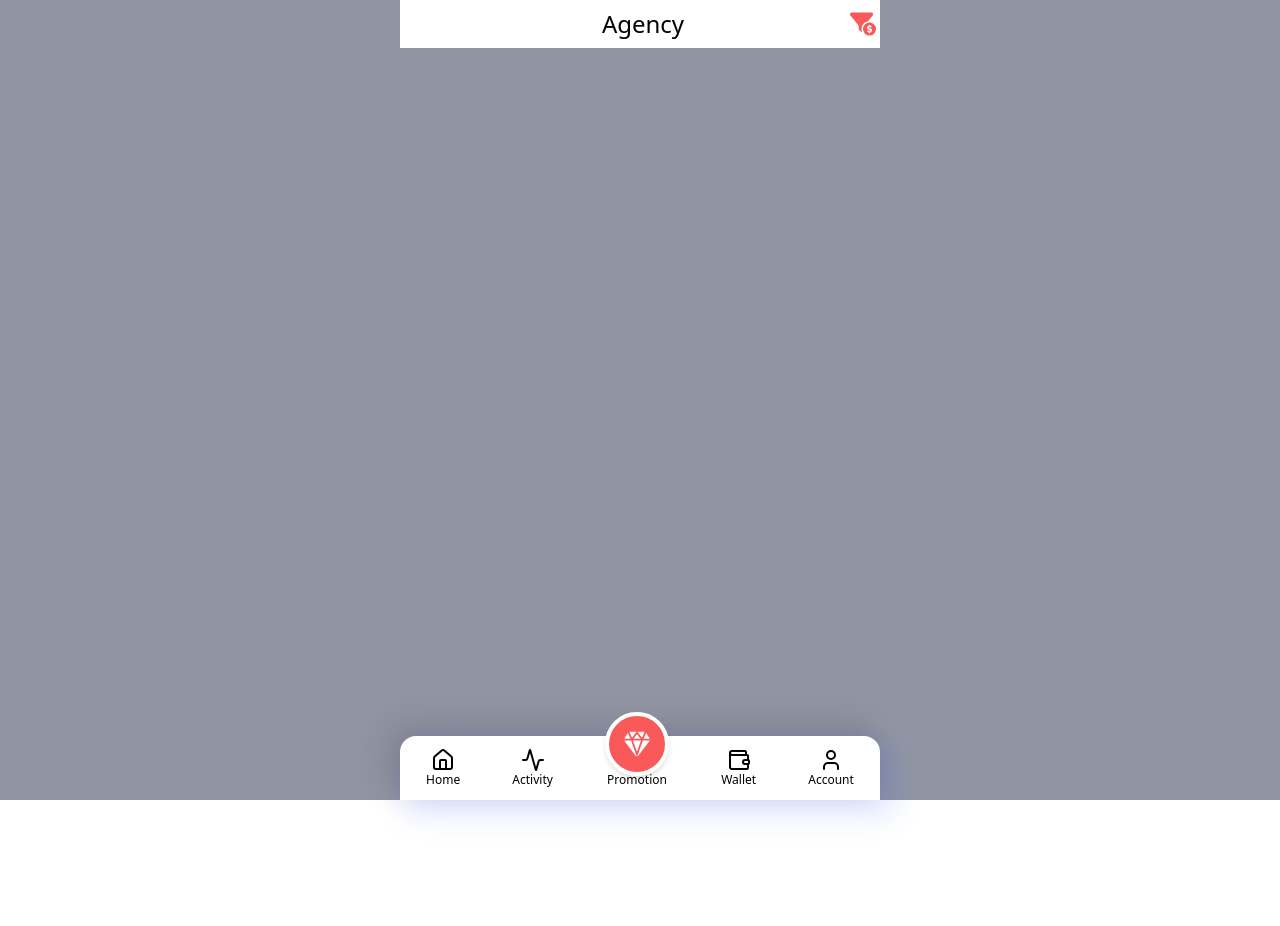
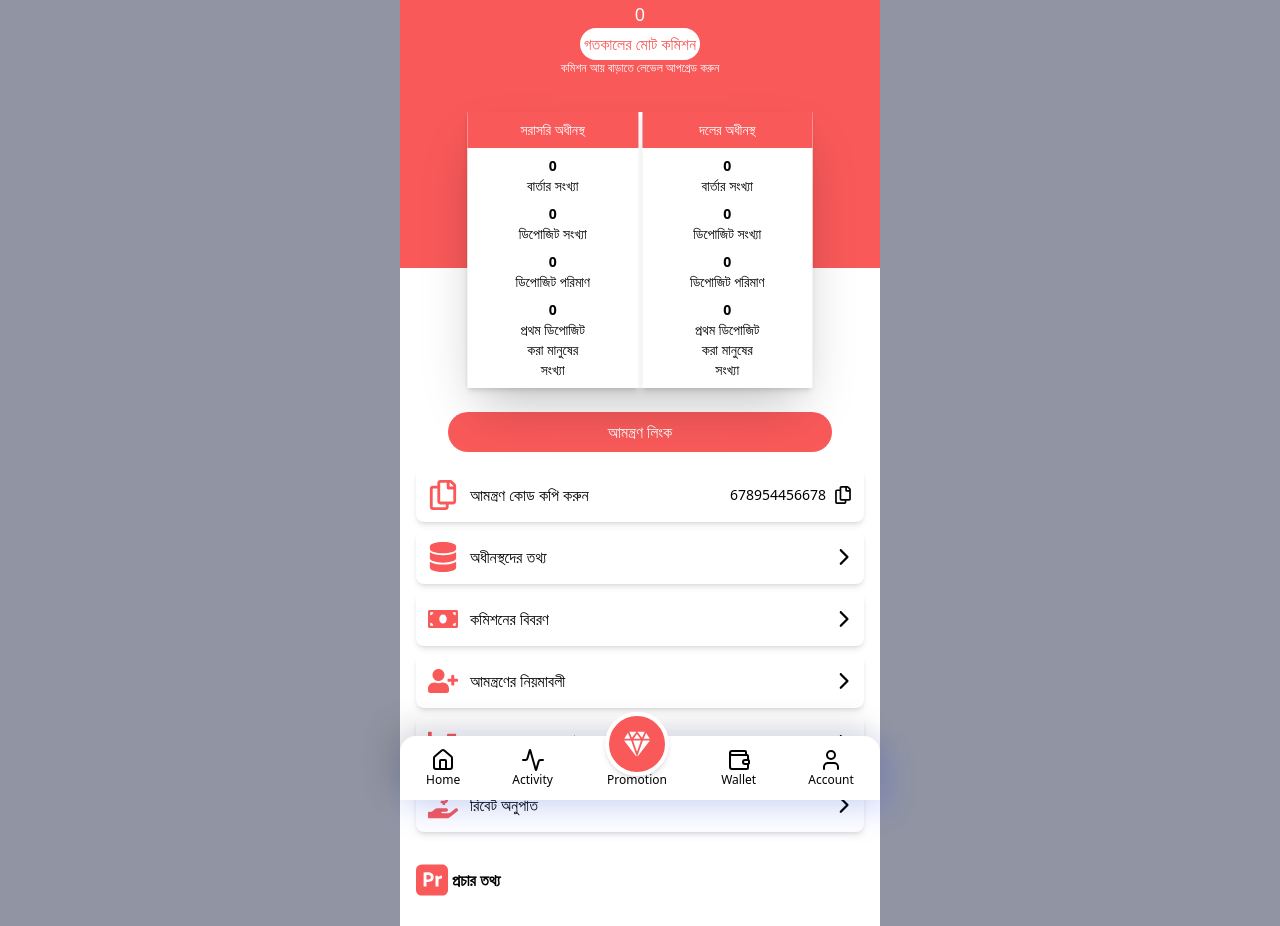
Before and after one commit to ahadkhan17545/hgzy, a React (Vite) app: page /promotion in a window 1280 px wide. Shown: the top 926 px of the page. Before the commit the page ends 800 px from the top, so only its background shows below. Built offline with nearby package versions, Linux system fonts and the light colour scheme.

Commit message:
adding promotion part without header

```diff
--- /dev/null
+++ b/src/Components/Promotion/PromotionHeader.jsx
@@ -0,0 +1,42 @@
+
+
+const PromotionHeader = ({language,sectionsData,itemsData}) => {
+
+    const sections = sectionsData[language];
+  const items = itemsData[language];
+    return (
+        <div className=" relative">
+      <div className="flex text-white pb-[40%]  bg-red flex-col items-center justify-center">
+        <p className="text-lg">0</p>
+        <button className="rounded-full p-1 bg-white text-red">
+          {language === "en"
+            ? "Yesterday's Total Commission"
+            : "গতকালের মোট কমিশন"}
+        </button>
+        <p className="text-xs">
+          {language === "en"
+            ? "Upgrade the level to increase commission income "
+            : "কমিশন আয় বাড়াতে লেভেল আপগ্রেড করুন"}
+        </p>
+      </div>
+      <div className="flex absolute text-xs md:text-sm top-28 left-1/2 transform -translate-x-1/2 bg-white shadow-2xl justify-center space-x-1  rounded-lg">
+      {sections.map((section, index) => (
+        <div key={index} className="cursor-pointer whitespace-nowrap   shadow-md bg-white">
+          <h3 className="bg-red text-white text-center p-2 ">{section}</h3>
+          <div className="space-y-2 mt-2 pb-2 px-4 md:px-12">
+            {items.map((item, idx) => (
+              <div key={idx} className={`flex flex-col ${idx===3?"whitespace-normal ":""} items-center`}>
+                <p className="font-semibold">0</p>
+                <p className="text-gray-700 text-center">{item}</p>
+              </div>
+            ))}
+          </div>
+        </div>
+      ))}
+    </div>
+
+    </div>
+    );
+};
+
+export default PromotionHeader;
--- /dev/null
+++ b/src/Components/Promotion/PromotionLast.jsx
@@ -0,0 +1,97 @@
+import {
+    FaRegCopy,
+    FaMoneyBill,
+    FaDatabase,
+    FaUserPlus,
+    FaChartLine,
+    FaHandHoldingUsd,
+  } from "react-icons/fa";
+  import { FaChevronRight } from "react-icons/fa6";
+  import { SiAdobepremierepro } from "react-icons/si";
+
+  const PromotionLast = ({ language }) => {
+    // Items for left and right sections with EN & BN logic
+    const itemsOne = {
+      en: ["This Week", "Direct Subordinate"],
+      bn: ["এই সপ্তাহ", "সরাসরি অধীনস্থ"],
+    };
+
+    const itemsTwo = {
+      en: ["Total Commission", "Total number of subordinates in the team"],
+      bn: ["মোট কমিশন", "দলের অধীনস্থদের মোট সংখ্যা"],
+    };
+
+    // Data array with language logic
+    const data = [
+      { id: 1, icon: <FaRegCopy />, text: { en: "Copy invitation code", bn: "আমন্ত্রণ কোড কপি করুন" } },
+      { id: 2, icon: <FaDatabase />, text: { en: "Subordinate data", bn: "অধীনস্থদের তথ্য" } },
+      { id: 3, icon: <FaMoneyBill />, text: { en: "Commission detail", bn: "কমিশনের বিবরণ" } },
+      { id: 4, icon: <FaUserPlus />, text: { en: "Invitation rules", bn: "আমন্ত্রণের নিয়মাবলী" } },
+      { id: 5, icon: <FaChartLine />, text: { en: "Agent the customer service", bn: "এজেন্ট কাস্টমার সার্ভিস" } },
+      { id: 6, icon: <FaHandHoldingUsd />, text: { en: "Rebate Ratio", bn: "রিবেট অনুপাত" } },
+    ];
+
+    return (
+      <div>
+        <div className="mt-[160px] md:mt-[30%] px-[10%]">
+          <button className="text-white p-2 rounded-full w-full bg-red">
+            {language === "bn" ? "আমন্ত্রণ লিংক" : "INVITATION LINK"}
+          </button>
+        </div>
+
+        <div className="flex flex-col space-y-2 text-xs md:text-base p-4">
+          {data.map((item, index) => (
+            <div key={item.id} className="flex items-center justify-between bg-gray-200 p-3 rounded-lg shadow-md">
+              {/* Left Side: Icon + Text */}
+              <div className="flex items-center space-x-3">
+                <span className="text-3xl text-red">{item.icon}</span>
+                <p className="text-gray-900 font-medium">{item.text[language]}</p>
+              </div>
+              {index === 0 ? (
+                <div className="flex items-center space-x-1 md:space-x-2">
+                  <p className="text-gray-700 text-xs md:text-sm">678954456678</p>
+                  <FaRegCopy className="text-gray-600 text-lg" />
+                </div>
+              ) : (
+                <FaChevronRight className="text-gray-600 text-lg" />
+              )}
+            </div>
+          ))}
+        </div>
+
+        {/* Promotion Data */}
+        <div>
+          <div className="flex items-center gap-1 p-4">
+            <SiAdobepremierepro className="text-red w-8 h-8" />
+            <h3 className="font-bold">
+              {language === "bn" ? "প্রচার তথ্য" : "Promotion Data"}
+            </h3>
+          </div>
+
+          <div className="flex text-xs md:text-sm justify-center space-x-4 rounded-lg p-4">
+            {/* Left Column */}
+            <div className="space-y-2 px-4 md:px-14">
+              {itemsOne[language].map((item, idx) => (
+                <div key={idx} className="flex flex-col items-center">
+                  <p className="font-semibold">0</p>
+                  <p className="text-gray-700 text-center">{item}</p>
+                </div>
+              ))}
+            </div>
+
+            {/* Right Column */}
+            <div className="space-y-2 border-l px-4 md:px-12">
+              {itemsTwo[language].map((item, idx) => (
+                <div key={idx} className="flex flex-col items-center">
+                  <p className="font-semibold">0</p>
+                  <p className="text-gray-700 text-center">{item}</p>
+                </div>
+              ))}
+            </div>
+          </div>
+        </div>
+      </div>
+    );
+  };
+
+  export default PromotionLast;
--- /dev/null
+++ b/src/Components/Promotion/PromotionMainPart.jsx
@@ -0,0 +1,39 @@
+import { useContext } from "react";
+import { LanguageContext } from "../Context/LanguageContext";
+import PromotionHeader from "./PromotionHeader";
+import PromotionLast from "./PromotionLast";
+
+const PromotionMainPart = () => {
+  const { language } = useContext(LanguageContext);
+  const sectionsData = {
+    en: ["Direct Subordinate", "Team Subordinate"],
+    bn: ["সরাসরি অধীনস্থ", "দলের অধীনস্থ"]
+  };
+
+  const itemsData = {
+    en: [
+      "Number of Text",
+      "Number of Deposit",
+      "Deposit Amount",
+      "Number of People Making First Deposit"
+    ],
+    bn: [
+      "বার্তার সংখ্যা",
+      "ডিপোজিট সংখ্যা",
+      "ডিপোজিট পরিমাণ",
+      "প্রথম ডিপোজিট করা মানুষের সংখ্যা"
+    ]
+  };
+
+  return (
+    <div className="bg-white min-h-screen mb-32 ">
+     <PromotionHeader language={language}
+     sectionsData={sectionsData}
+     itemsData={itemsData}
+     />
+     <PromotionLast language={language}/>
+    </div>
+  );
+};
+
+export default PromotionMainPart;
--- a/src/Pages/Promotion.jsx
+++ b/src/Pages/Promotion.jsx
@@ -1,12 +1,13 @@
 import BottomNavigationBar from "../Components/BottomNavigationBar/BottomNavigationBar";
-import PromotionTop from "../Components/Promotion/PromotionTop";
+import PromotionMainPart from "../Components/Promotion/PromotionMainPart";
+// import PromotionTop from "../Components/Promotion/PromotionTop";
 
 const Promotion = () => {
   return (
     <div className="bg-sideBg min-h-screen">
       <div className="w-full max-w-[480px] mx-auto bg-backgroundWhite">
-        <PromotionTop />
-
+        {/* <PromotionTop /> */}
+        <PromotionMainPart/>
         <BottomNavigationBar />
       </div>
     </div>
```
